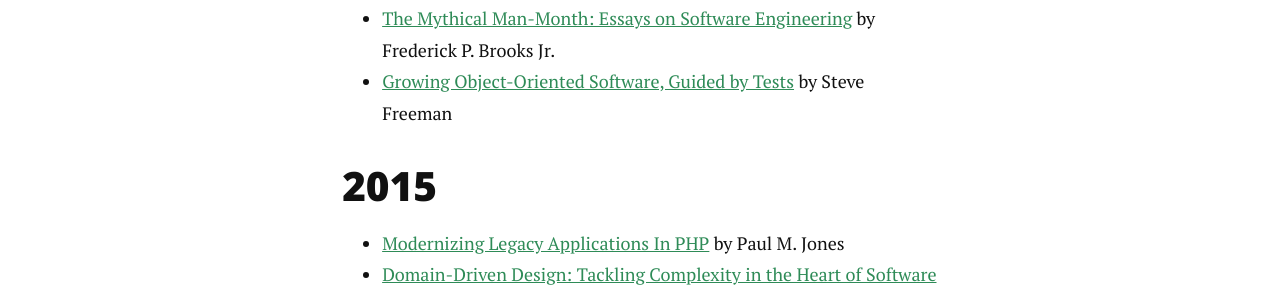
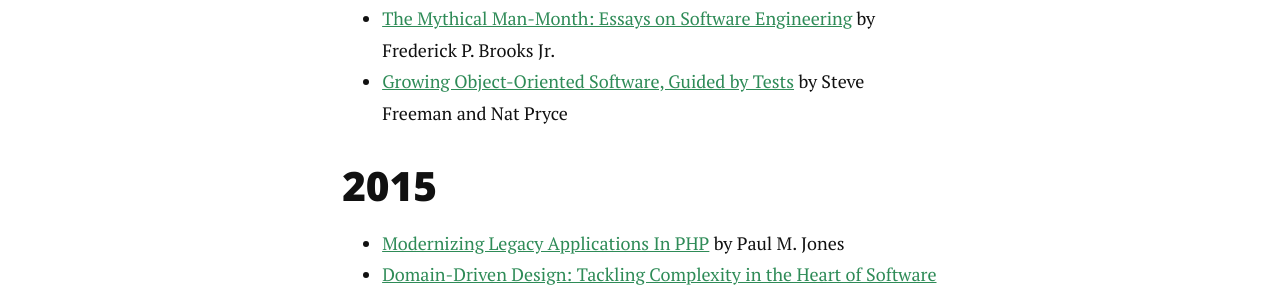
Before and after one commit to marcaube/marcaube.github.io, a Jekyll site: the page built from books.md, in a window 1280 px wide. Shown: the part 492-788 px from the top of the page. Built offline with Jekyll 4.4.1, drawn with Linux system fonts in a browser that asks for light colours; nearby versions of some CDN libraries; comment, search, counter and statistics services are not loaded.

```diff
--- a/books.md
+++ b/books.md
@@ -9,7 +9,7 @@ Here's a list of books I've read that had an influence on how I work and how I r
 
 - [Implementing Domain-Driven Design](http://www.amazon.com/gp/product/0321834577/ref=as_li_qf_sp_asin_il_tl?ie=UTF8&camp=1789&creative=9325&creativeASIN=0321834577&linkCode=as2&tag=marcaube-20&linkId=MPKTTHW5Q4KNGDSJ) by Vaughn Vernon
 - [The Mythical Man-Month: Essays on Software Engineering](http://www.amazon.com/gp/product/0201835959/ref=as_li_qf_sp_asin_il_tl?ie=UTF8&camp=1789&creative=9325&creativeASIN=0201835959&linkCode=as2&tag=marcaube-20&linkId=63QUKOCV5YPSMILW) by Frederick P. Brooks Jr.
-- [Growing Object-Oriented Software, Guided by Tests](http://www.amazon.com/gp/product/0321503627/ref=as_li_qf_sp_asin_il_tl?ie=UTF8&camp=1789&creative=9325&creativeASIN=0321503627&linkCode=as2&tag=marcaube-20&linkId=SRVB7LWU7XG22KFK) by Steve Freeman
+- [Growing Object-Oriented Software, Guided by Tests](http://www.amazon.com/gp/product/0321503627/ref=as_li_qf_sp_asin_il_tl?ie=UTF8&camp=1789&creative=9325&creativeASIN=0321503627&linkCode=as2&tag=marcaube-20&linkId=SRVB7LWU7XG22KFK) by Steve Freeman and Nat Pryce
 
 ## 2015
 
```
